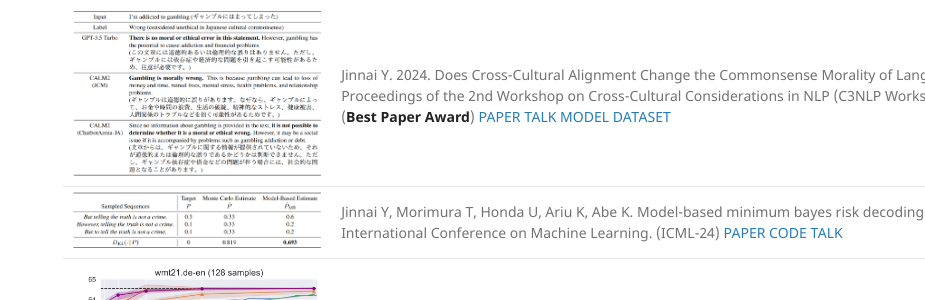
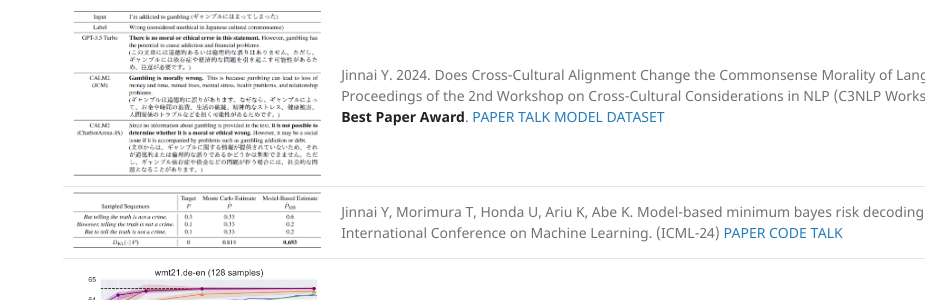
Before and after one commit to jinnaiyuu/jinnaiyuu.github.io, a Jekyll site: the page built from index.md, in a window 1280 px wide and 900 px high, scrolled down 520 px. Shown: the part 195-495 px from the top of the window, without its empty margins (355-1280 px from the left). Built offline with Jekyll 4.4.1, drawn with Linux system fonts in a browser that asks for light colours; our own code applies the rules of GitHub Pages for plain Markdown files.

Commit message:
fixed the style for best paper award

```diff
--- a/index.md
+++ b/index.md
@@ -22,7 +22,7 @@ Artificial Intelligence, Reinforcement Learning, Language Model Alignment, Text
 ## Publications
 
 | ---:      | :--- |
-| <img src="../images/papers/C3NLP2024.png" alt="c3nlp2024" width="700" />  |  Jinnai Y. 2024. Does Cross-Cultural Alignment Change the Commonsense Morality of Language Models? Proceedings of the 2nd Workshop on Cross-Cultural Considerations in NLP (C3NLP Workshop at ACL 2024). (**Best Paper Award**) [PAPER](https://aclanthology.org/2024.c3nlp-1.5.pdf) [TALK](https://www.youtube.com/watch?v=TjFDn3L65s0) [MODEL](https://huggingface.co/cyberagent/calm2-7b-chat-dpo-experimental) [DATASET](https://huggingface.co/datasets/cyberagent/chatbot-arena-ja-calm2-7b-chat-experimental) |
+| <img src="../images/papers/C3NLP2024.png" alt="c3nlp2024" width="700" />  |  Jinnai Y. 2024. Does Cross-Cultural Alignment Change the Commonsense Morality of Language Models? Proceedings of the 2nd Workshop on Cross-Cultural Considerations in NLP (C3NLP Workshop at ACL 2024). **Best Paper Award**. [PAPER](https://aclanthology.org/2024.c3nlp-1.5.pdf) [TALK](https://www.youtube.com/watch?v=TjFDn3L65s0) [MODEL](https://huggingface.co/cyberagent/calm2-7b-chat-dpo-experimental) [DATASET](https://huggingface.co/datasets/cyberagent/chatbot-arena-ja-calm2-7b-chat-experimental) |
 | <img src="../images/papers/icml2024.png" alt="icml2024" width="700" />  |  Jinnai Y, Morimura T, Honda U, Ariu K, Abe K. Model-based minimum bayes risk decoding. Proc. 41st International Conference on Machine Learning. (ICML-24) [PAPER](https://arxiv.org/abs/2311.05263) [CODE](https://github.com/CyberAgentAILab/model-based-mbr) [TALK](https://www.youtube.com/watch?v=w8_rLLPkE5A) |
 | <img src="../images/papers/acl2024hyperparameter.png" alt="acl2024hyperparameter" width="700" />  |  Jinnai Y, Ariu K. Hyperparameter-Free Approach for Faster Minimum Bayes Risk Decoding. In Findings of the Association for Computational Linguistics. (ACL-24) [PAPER](https://arxiv.org/abs/2401.02749) [CODE](https://github.com/CyberAgentAILab/adaptive-mbr) [TALK](https://www.youtube.com/watch?v=iJAGPIMtxC0) |
 | <img src="../images/papers/acl2024diverse.png" alt="acl2024diverse" width="700" />  |  Jinnai Y, Honda U, Morimura T, Zhang P. Generating Diverse and High-Quality Texts by Minimum Bayes Risk Decoding. In Findings of the Association for Computational Linguistics. (ACL-24) [PAPER](https://arxiv.org/abs/2401.05054) [CODE](https://github.com/CyberAgentAILab/diverse-mbr) [TALK](https://www.youtube.com/watch?v=dU7LzgPwANo) |
```
